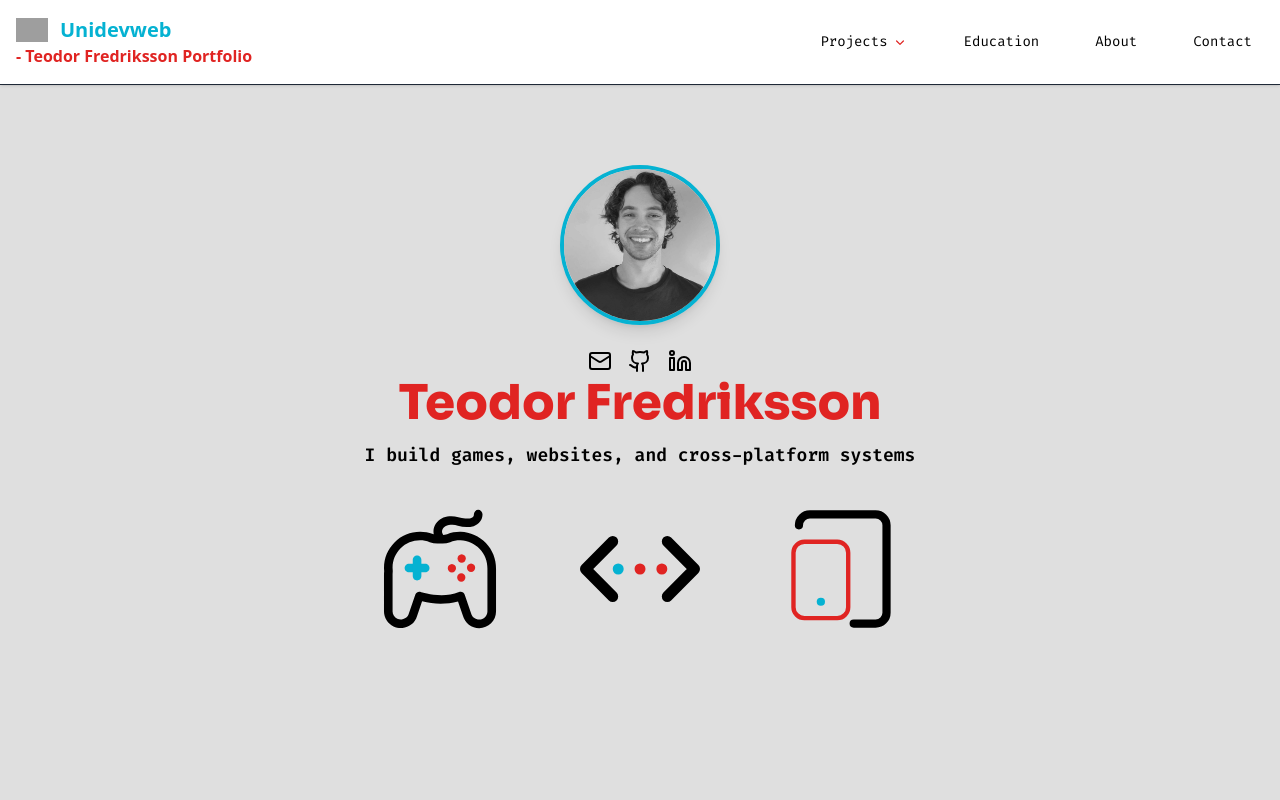
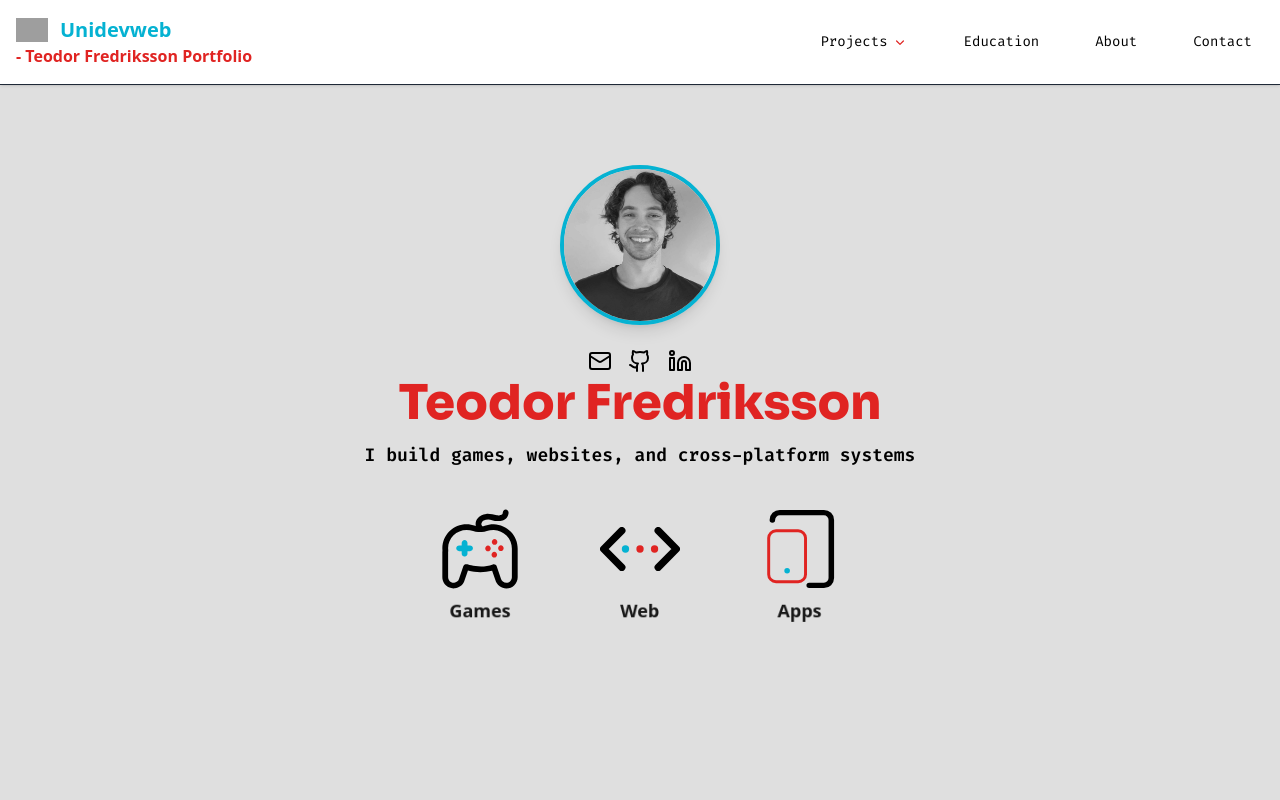
Before and after one commit to TeodorFredriksson95/cv-website-2025, a Next.js app: page / in a window 1280 px wide. Shown: the top 800 px of the page. Built offline with nearby package versions, Linux system fonts and the light colour scheme; grey boxes are pictures that could not be loaded.

Commit message:
feat: add framer-motion for animations and update feature labels for clarity

```diff
--- a/package.json
+++ b/package.json
@@ -11,6 +11,7 @@
   "dependencies": {
     "@headlessui/react": "^2.2.4",
     "@heroicons/react": "^2.2.0",
+    "framer-motion": "^12.15.0",
     "lucide-react": "^0.511.0",
     "next": "15.3.2",
     "react": "^19.0.0",
--- a/src/app/layout.tsx
+++ b/src/app/layout.tsx
@@ -64,8 +64,12 @@ export default function RootLayout({
     <html lang="en">
       <body className={`${sora.variable} ${firaCode.variable} antialiased`}>
         <Navbar/>
-        {children}
+        <div className="min-h-screen flex flex-col">
+         <main className="flex-1">
+          {children}
+          </main>
         <Footer />
+        </div>
       </body>
     </html>
   );
--- a/src/app/page.tsx
+++ b/src/app/page.tsx
@@ -62,21 +62,21 @@ import Link from 'next/link';
       <FeatureIcon
         src="/icons/gamepad2.svg"
         alt="Gamepad icon"
-        label="Game Development"
+        label="Games"
       />
     </Link>
     <Link href="/webdevelopment">
       <FeatureIcon
         src="/icons/webdev2.svg"
         alt="Web Icon"
-        label="Web Development"
+        label="Web"
       />
     </Link>
     <Link href="/mobiledevelopment">
       <FeatureIcon
         src="/icons/mobile2.svg"
         alt="Mobile Icon"
-        label="App Development"
+        label="Apps"
       />
     </Link>
   </div>
--- a/src/components/FeatureIcon.tsx
+++ b/src/components/FeatureIcon.tsx
@@ -1,14 +1,16 @@
 import Image from "next/image";
+import { motion } from "framer-motion";
 
 interface FeatureIconProps {
   src: string;
   alt: string;
   label: string;
+    delay?: number;
 }
 
 export default function FeatureIcon({ src, alt, label }: FeatureIconProps) {
   return (
-   <div className="z-50 flex flex-col items-center group justify-center hover:cursor-pointer w-[60px] sm:w-[100px] md:w-[120px]">
+   <div className="z-50 flex flex-col items-center group justify-center hover:cursor-pointer w-[60px] sm:w-[100px] md:w-[80px]">
   <div className="relative w-full aspect-square">
     <Image
       src={src}
@@ -17,7 +19,7 @@ export default function FeatureIcon({ src, alt, label }: FeatureIconProps) {
       className="object-contain will-change-transform transform scale-100 opacity-100 group-hover:scale-110 group-hover:opacity-100 transition-all duration-300"
     />
   </div>
-  <span className="mt-2 font-bold text-md sm:text-2xl text-accent text-center will-change-transform transform scale-0 opacity-0 group-hover:scale-100 group-hover:opacity-100 transition-all duration-300">
+  <span className="mt-2 font-bold text-md sm:text-xl  text-center will-change-transform transform scale-90 opacity-90 group-hover:scale-100 group-hover:text-accent group-hover:opacity-100 transition-all duration-300">
     {label}
   </span>
 </div>
```
Also changed, not shown: 1 other file (tests, documents, lock files or other folders).
